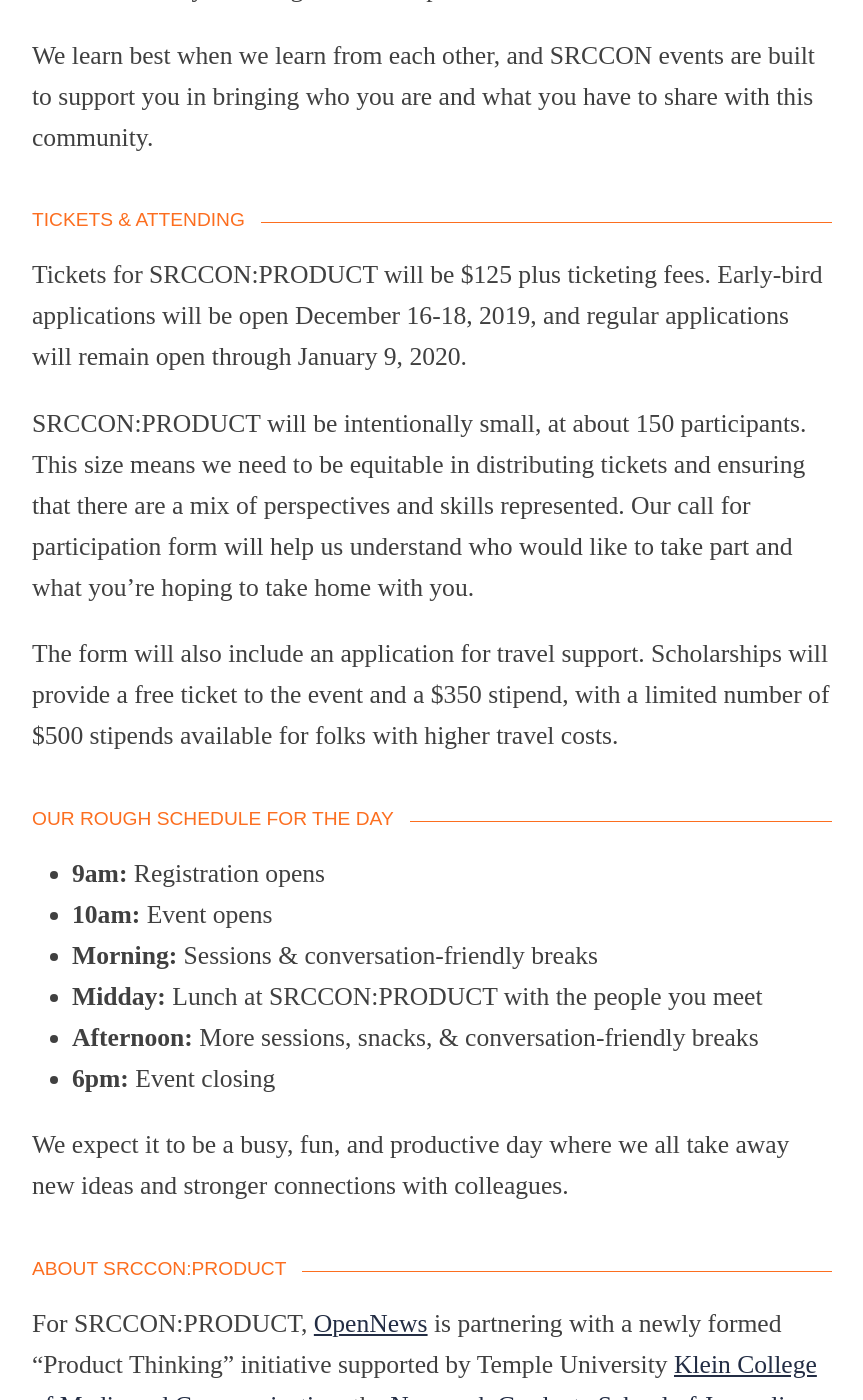
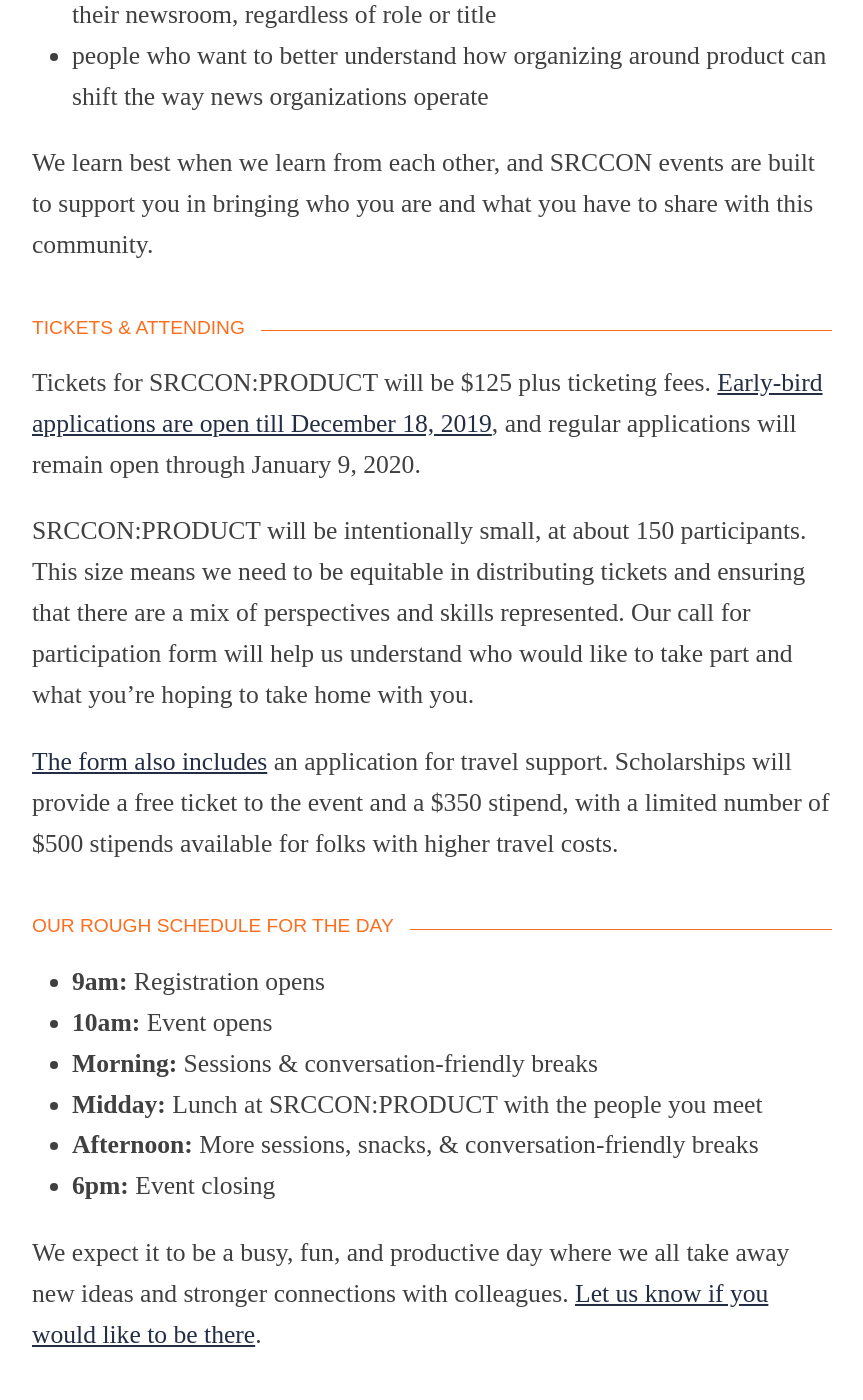
Before and after one commit to OpenNews/srccon-product, a Jekyll site: the page built from homepage.md, in a window 1280 px wide and 1400 px high, scrolled down 2383 px. Shown: the whole window, without its empty margins (208-1071 px from the left). Built offline with Jekyll 4.4.1, drawn with Linux system fonts in a browser that asks for light colours; some of the changed text lies outside the part shown.

Commit message:
site updates for early bird launch

```diff
--- a/homepage.md
+++ b/homepage.md
@@ -10,13 +10,15 @@
     <p>If you&rsquo;d like to get involved, get in touch!<span class="contact-options"> <a href="https://twitter.com/srccon">Twitter</a> / <a href="mailto:srccon@opennews.org">Email</a> / <a href="https://bit.ly/ProductThinkers">Newsletter</a></span></p>
 </div>
 
+Our call for participation **[form is now open](/participation/form).**
+
 <div class="page-divider"><span>When & where</span></div>
 
 **February 8, 2020, at Temple University in Philadelphia**
 
 A couple more important dates for your calendar:
 
-* **Early-bird applications** will be open December 16-18, 2019. These notifications will go out December 19 to help anyone who needs to be able to make plans by the end of this calendar year.
+* **Early-bird applications** are open until December 18, 2019. These notifications will go out December 19 to help anyone who needs to be able to make plans by the end of this calendar year. [Let us know you'd like to be there](/participation/form).
 * **Regular applications** will remain open through January 9, 2020, with notifications going out by January 15.
 
 <div class="page-divider"><span>About SRCCON:PRODUCT</span></div>
@@ -39,11 +41,11 @@
 
 <div class="page-divider"><span>Tickets & attending</span></div>
 
-Tickets for SRCCON:PRODUCT will be $125 plus ticketing fees. Early-bird applications will be open December 16-18, 2019, and regular applications will remain open through January 9, 2020.
+Tickets for SRCCON:PRODUCT will be $125 plus ticketing fees. [Early-bird applications are open till December 18, 2019](/participation/form), and regular applications will remain open through January 9, 2020.
 
 SRCCON:PRODUCT will be intentionally small, at about 150 participants. This size means we need to be equitable in distributing tickets and ensuring that there are a mix of perspectives and skills represented. Our call for participation form will help us understand who would like to take part and what you're hoping to take home with you.
 
-The form will also include an application for travel support. Scholarships will provide a free ticket to the event and a $350 stipend, with a limited number of $500 stipends available for folks with higher travel costs.
+[The form also includes](/participation/form) an application for travel support. Scholarships will provide a free ticket to the event and a $350 stipend, with a limited number of $500 stipends available for folks with higher travel costs.
 
 <div class="page-divider"><span>Our rough schedule for the day</span></div>
 
@@ -54,7 +56,7 @@
 * **Afternoon:** More sessions, snacks, & conversation-friendly breaks
 * **6pm:** Event closing
 
-We expect it to be a busy, fun, and productive day where we all take away new ideas and stronger connections with colleagues.
+We expect it to be a busy, fun, and productive day where we all take away new ideas and stronger connections with colleagues. [Let us know if you would like to be there](/participation/form).
 
 <div class="page-divider"><span>About SRCCON:PRODUCT</span></div>
 
```
Also changed, not shown: participation_form.md (+4 -2 lines), participation_thanks.md (+1 -1 lines), scholarships.md (+3 -3 lines).
